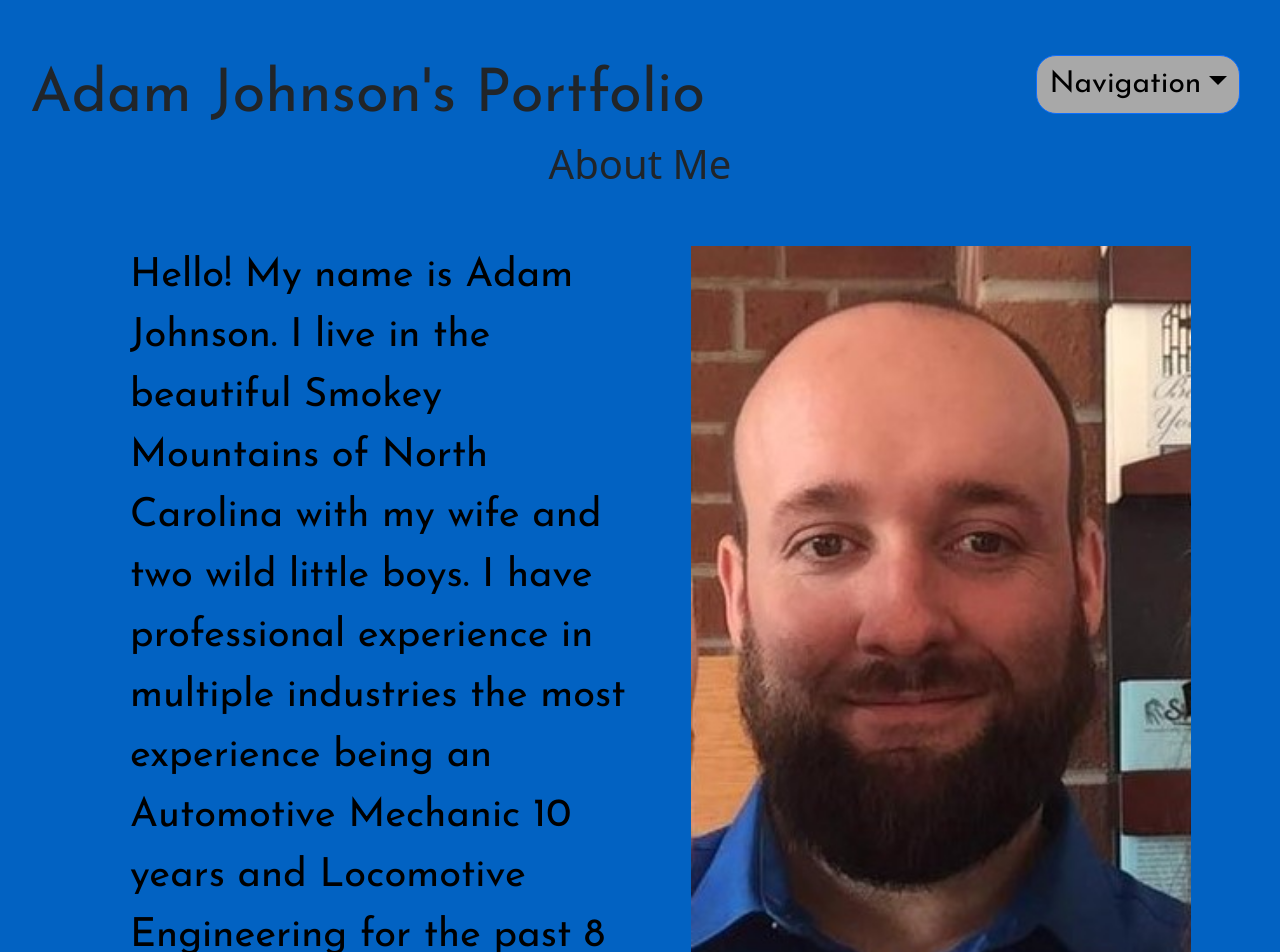
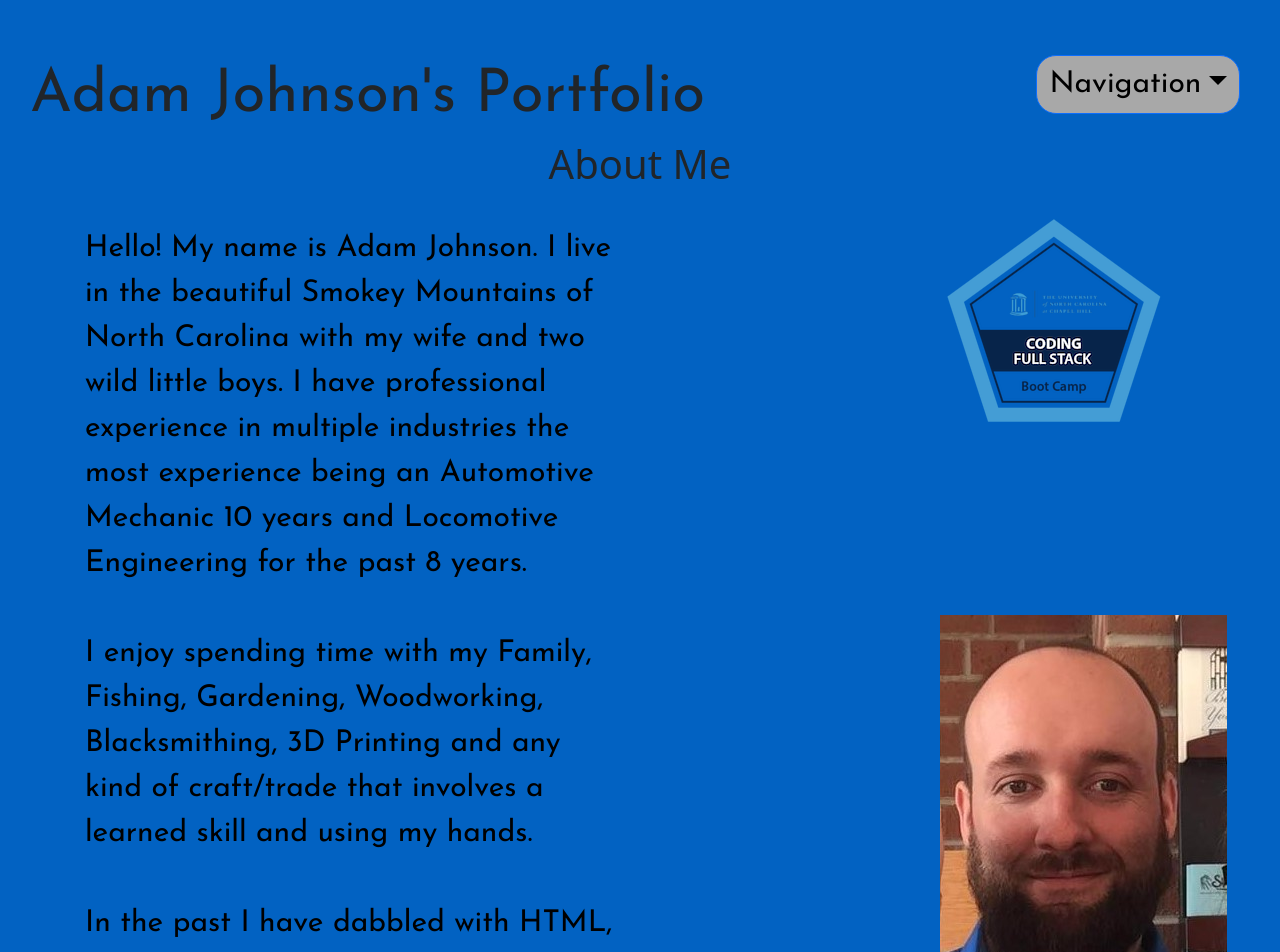
Before and after one commit to AJoelj84/ReactPortfolioAJ, a React (Create React App) app: page / in a window 1280 px wide. Shown: the top 952 px of the page. Built offline with nearby package versions, Linux system fonts and the light colour scheme.

Commit message:
making changes to formatting and adding items

```diff
--- a/package.json
+++ b/package.json
@@ -8,6 +8,7 @@
     "@popperjs/core": "^2.11.8",
     "@react-pdf/renderer": "^3.1.12",
     "bootstrap": "^5.3.0",
+    "concurrently": "^8.2.1",
     "emailjs-com": "^3.2.0",
     "jwt-decode": "^3.1.2",
     "react": "^18.2.0",
@@ -22,6 +23,7 @@
   "scripts": {
     "predeploy": "npm run build",
     "deploy": "gh-pages -d build",
+    "develop": "react-scripts start",
     "start": "serve -s build",
     "build": "react-scripts build",
     "test": "react-scripts test",
--- a/src/components/assets/styling/style.css
+++ b/src/components/assets/styling/style.css
@@ -46,8 +46,8 @@
 
 .bodytext {
     text-align: left;
-    padding: 50px;
-    font-size: 40px;
+    padding: 15px;
+    font-size: 30px;
     color:rgb(0, 0, 0);
 }
 
@@ -161,3 +161,11 @@
     font-size: 30px;
     text-decoration: underline;
   }
+
+  .image{
+    padding-left: 300px;
+  }
+
+  .imagetop{
+    padding-top: 10rem;
+  }
--- a/src/components/pages/About.js
+++ b/src/components/pages/About.js
@@ -1,20 +1,20 @@
 import React from 'react';
 import ProfilePic from '../assets/images/profilepicture.jpg';
+import CredlyPic from '../assets/images/credly.png';
+
 
 function About() {
   return (
     <div>
       <h1 className='bodyheaders'>About Me</h1>
       <section style={{ fontFamily: 'Josefin Sans, sans-serif' }} className='bodytext'>
-        <div className="row">
-          <div className="col-md-6 order-md-2 text-center">
-            <img src={ProfilePic} alt="Adam Johnson Profile Picture" style={{ width: '500px', height: 'auto' }} />
-          </div>
-          <div className="col-md-6 order-md-1">
-            <div style={{ marginLeft: '80px', marginRight: 'auto' }}>
+        <div className="container">
+          <div className="row">
+            <div className="col-md-6 mb-4 bodytext">
               <p>
-                Hello! My name is Adam Johnson. I live in the beautiful Smokey Mountains of North Carolina
-                with my wife and two wild little boys. I have professional experience in multiple industries
+                Hello! My name is Adam Johnson.
+                I live in the beautiful Smokey Mountains of North Carolina
+                with my wife and two wild little boys.  I have professional experience in multiple industries
                 the most experience being an Automotive Mechanic 10 years and Locomotive Engineering for the past 8 years.<br></br>
                 <br></br>
                 I enjoy spending time with my Family, Fishing, Gardening, Woodworking, Blacksmithing, 3D Printing and any kind of craft/trade that involves
@@ -30,6 +30,14 @@ function About() {
                 Please feel free to review my portfolio and reach out to me if you have any questions or would like to discuss a project.
                 I look forward to working with you!
               </p>
+              </div>
+            <div className="col-md-6 mb-4 image">
+              <div className="mb-3">
+                <img src={CredlyPic} alt="Credly Certification Badge" style={{ maxWidth: '600px', height: 'auto' }} />
+              </div>
+              <div className="mb-3 imagetop">
+                <img src={ProfilePic} alt="Adam Johnson Profile Picture" style={{ maxWidth: '500px', height: 'auto' }} />
+              </div>
             </div>
           </div>
         </div>
```
Also changed, not shown: src/components/assets/images/credly.png (added), 10 other files (tests, documents, lock files or other folders).
